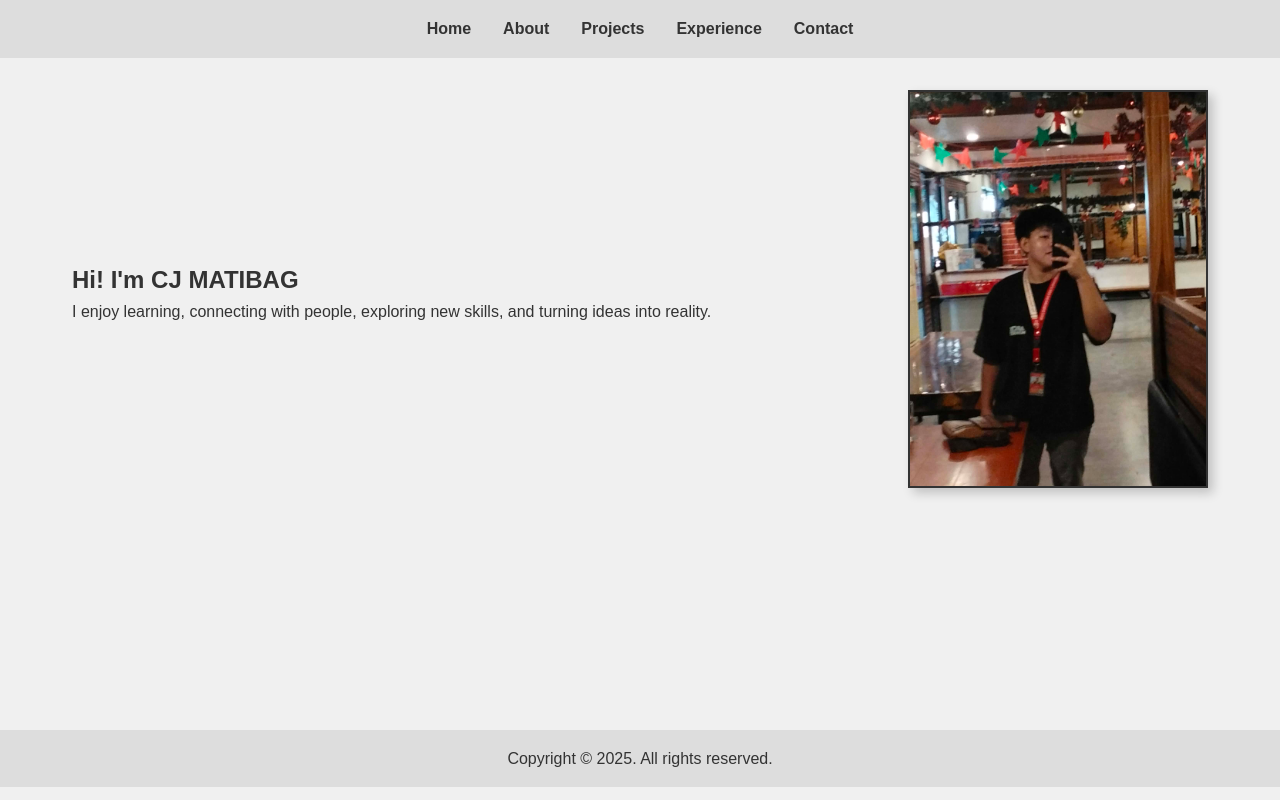
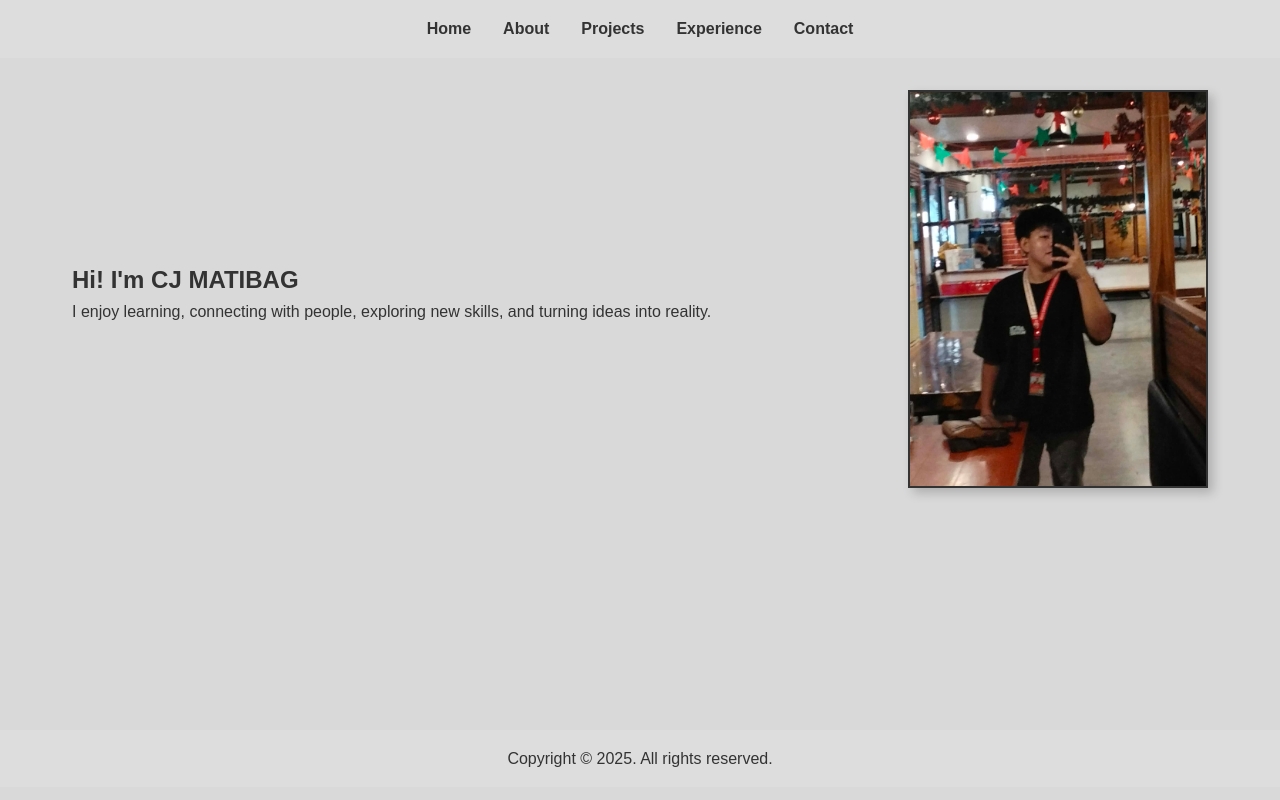
Before and after one commit to arbie-gutierrez/Cj-Portfolio, a plain HTML site: page CJ WEBSITE/index.html in a window 1280 px wide. Drawn offline with Linux system fonts and the light colour scheme.

Commit message:
Add files via upload
final website portfolio

```diff
--- a/CJ WEBSITE/cj.css
+++ b/CJ WEBSITE/cj.css
@@ -6,7 +6,7 @@
 }
 
 body {
-    background-color: #f0f0f0;
+    background-color: #d9d9d9;
     color: #333;
     line-height: 1.6;
 }
@@ -70,7 +70,6 @@ img {
     flex-wrap: wrap;
 }
 
-/* image on right */
 .about-content img {
     order: 2;
 }
```
